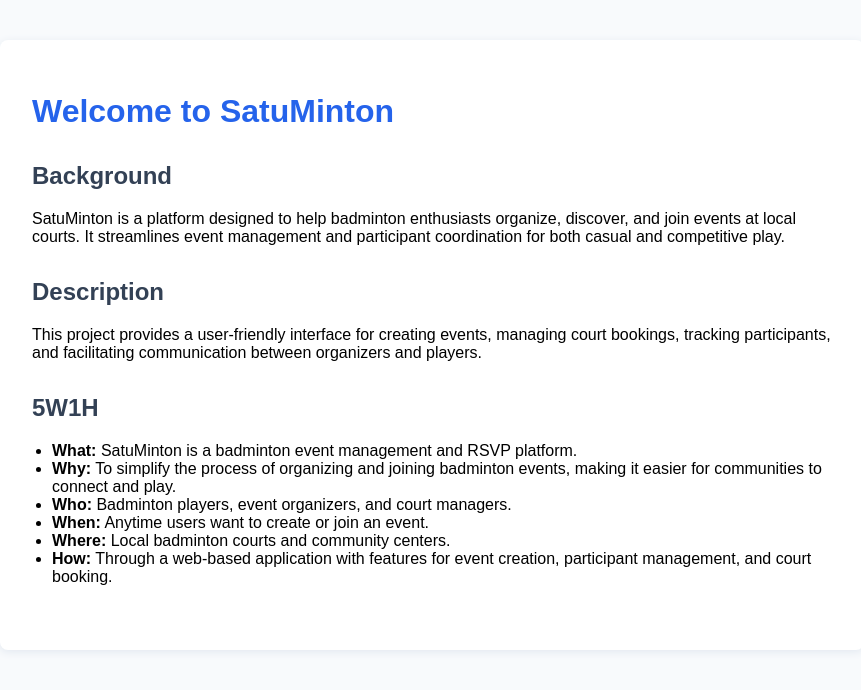
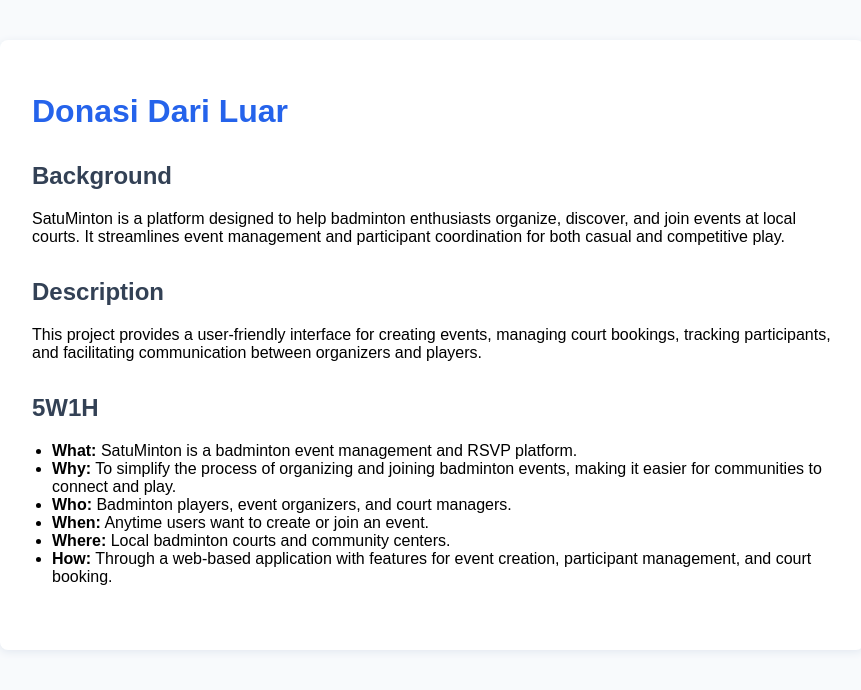
Before and after one commit to indocharity/bergerak, a plain HTML site: page index.html in a window 1280 px wide. Shown: the whole page, without its empty margins (208-1069 px from the left). Drawn offline with Linux system fonts and the light colour scheme.

Commit message:
Change heading from 'Welcome to SatuMinton' to 'Donasi Dari Luar'

```diff
--- a/index.html
+++ b/index.html
@@ -37,7 +37,7 @@
     </head>
     <body>
         <div class="container">
-            <h1>Welcome to SatuMinton</h1>
+            <h1>Donasi Dari Luar</h1>
             <div class="section">
                 <h2>Background</h2>
                 <p>
```
